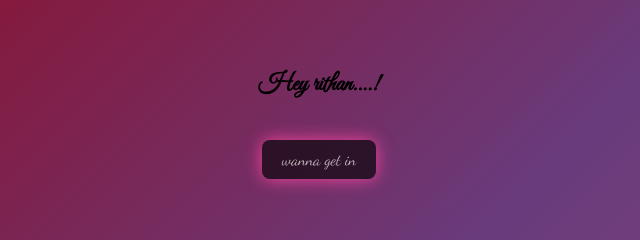
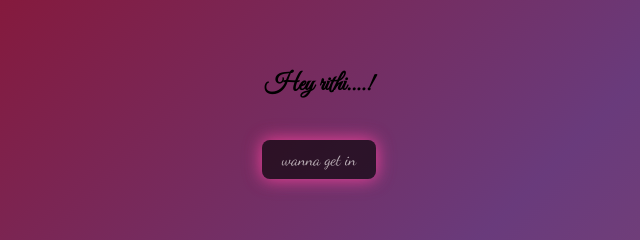
Before and after one commit to Rithan27/rith, a plain HTML site: page index.html in a window 1280 px wide. Shown: the top 240 px of the page, 321-961 px from the left. Drawn offline with Linux system fonts and the light colour scheme.

Commit message:
Update index.html

```diff
--- a/index.html
+++ b/index.html
@@ -121,7 +121,7 @@
 <body>
 
     <div class="letter-container hidden" id="letterContainer">
-        <h2>Hey rithan....!</h2>
+        <h2>Hey rithi....!</h2>
         <p class="greeting-letter" id="greetingLetter">
             Hey, it's me, Rithan, once again wishing you the happiest birthday! There are so many things I’ve never had the right occasion to tell you, and even now, I won’t say it all—but I can’t keep everything in anymore. You’re more than just a friend to me. You're the most precious person in my life, right after my mom and dad.
 
```
